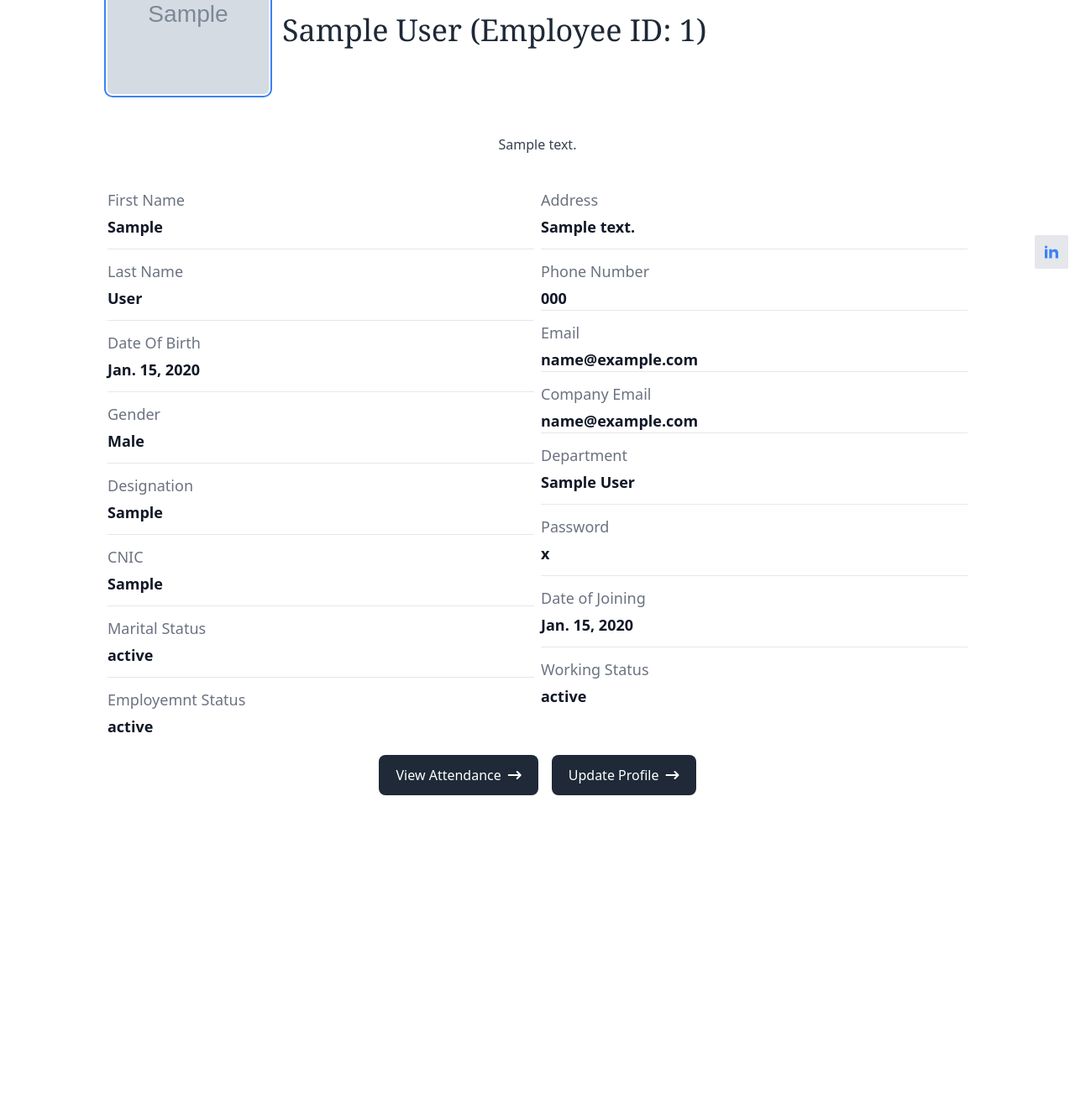
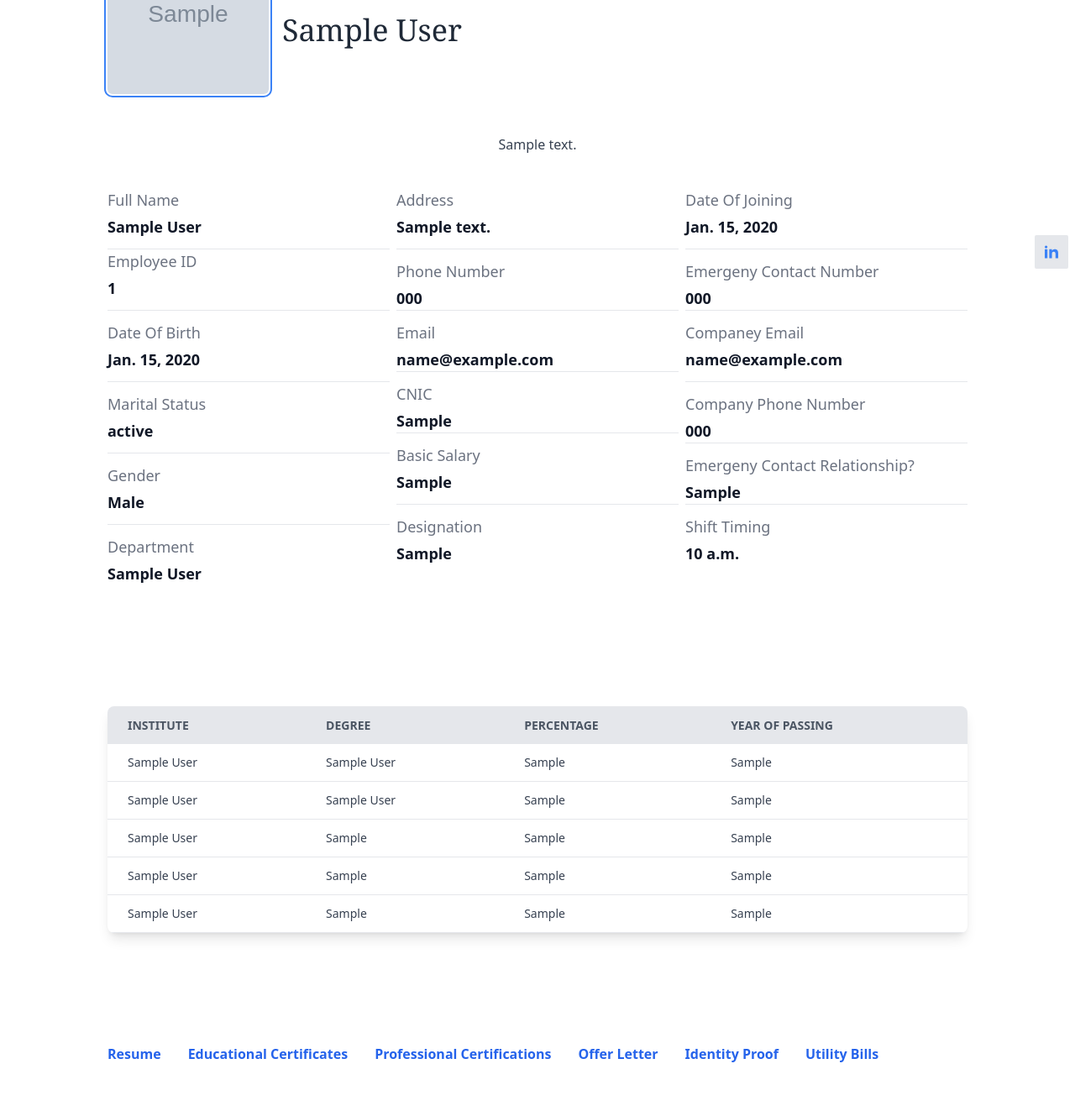
Before and after one commit to nexia-tech/HRM, a Django app: page /view-profile/1 in a window 1280 px wide. Shown: the part 400-1723 px from the top of the page at 84% size. Before the commit the page ends 1347 px from the top, so only its background shows below. Run offline with Django 5.2, Linux system fonts and the light colour scheme; a user stored in the database is signed in; tables that the repository leaves empty hold one stand-in row (values such as "Sample post"); grey boxes marked "Sample" are stand-in pictures; parts of the project's set-up code (start-up, migrations or seed data) failed here and were passed over; some libraries are stand-ins or nearby versions.

Commit message:
emplyee view profile page updated

```diff
--- a/templates/create-employee-account.html
+++ b/templates/create-employee-account.html
@@ -1,4 +1,9 @@
 {% extends 'base.html' %}
+
+{% block title %}
+Create an employee account
+{% endblock %}
+
 
 {% block style %}
   <style>
--- a/templates/view-profile.html
+++ b/templates/view-profile.html
@@ -19,15 +19,7 @@
         {% endif %}
 
         <!-- FullName -->
-        <h1 class="w-full text-left my-4 sm:mx-4 xs:pl-4 text-gray-800 dark:text-white lg:text-4xl md:text-3xl sm:text-3xl xs:text-xl font-serif">
-          {% if not employee.last_name %}
-            {{ employee.first_name }} (Employee ID: {{ employee.employee_id }})
-          {% else %}
-            {{ employee.first_name }}
-            {{ employee.last_name }}
-            (Employee ID: {{ employee.employee_id }})
-          {% endif %}
-        </h1>
+        <h1 class="w-full text-left my-4 sm:mx-4 xs:pl-4 text-gray-800 dark:text-white lg:text-4xl md:text-3xl sm:text-3xl xs:text-xl font-serif">{{ employee.name }}</h1>
       </div>
 
       <div class="xl:w-[80%] lg:w-[90%] md:w-[90%] sm:w-[92%] xs:w-[90%] mx-auto flex flex-col gap-4 items-center relative lg:-top-8 md:-top-6 sm:-top-4 xs:-top-4">
@@ -40,96 +32,192 @@
             <div class="w-full">
               <dl class="text-gray-900 divide-y divide-gray-200 dark:text-white dark:divide-gray-700">
                 <div class="flex flex-col pb-3">
-                  <dt class="mb-1 text-gray-500 md:text-lg dark:text-gray-400">First Name</dt>
-                  <dd class="text-lg font-semibold">{{ employee.first_name }}</dd>
+                  <dt class="mb-1 text-gray-500 md:text-lg dark:text-gray-400 capitalize">Full Name</dt>
+                  <dd class="text-lg font-semibold">{{ employee.name }}</dd>
                 </div>
+                <div class="flex flex-col pb-3">
+                  <dt class="mb-1 text-gray-500 md:text-lg dark:text-gray-400 capitalize">Employee ID</dt>
+                  <dd class="text-lg font-semibold">{{ employee.employee_id }}</dd>
+                </div>
+
                 <div class="flex flex-col py-3">
-                  <dt class="mb-1 text-gray-500 md:text-lg dark:text-gray-400">Last Name</dt>
-                  <dd class="text-lg font-semibold">{{ employee.last_name }}</dd>
-                </div>
-                <div class="flex flex-col py-3">
-                  <dt class="mb-1 text-gray-500 md:text-lg dark:text-gray-400">Date Of Birth</dt>
+                  <dt class="mb-1 text-gray-500 md:text-lg dark:text-gray-400 capitalize">Date Of Birth</dt>
                   <dd class="text-lg font-semibold">{{ employee.dob }}</dd>
                 </div>
                 <div class="flex flex-col py-3">
-                  <dt class="mb-1 text-gray-500 md:text-lg dark:text-gray-400">Gender</dt>
+                  <dt class="mb-1 text-gray-500 md:text-lg dark:text-gray-400 capitalize">Marital Status</dt>
+                  <dd class="text-lg font-semibold">{{ employee.martial_status }}</dd>
+                </div>
+                <div class="flex flex-col py-3">
+                  <dt class="mb-1 text-gray-500 md:text-lg dark:text-gray-400 capitalize">Gender</dt>
                   <dd class="text-lg font-semibold">{{ employee.gender }}</dd>
                 </div>
                 <div class="flex flex-col py-3">
-                  <dt class="mb-1 text-gray-500 md:text-lg dark:text-gray-400">Designation</dt>
-                  <dd class="text-lg font-semibold">{{ employee.designation }}</dd>
-                </div>
-                <div class="flex flex-col py-3">
-                  <dt class="mb-1 text-gray-500 md:text-lg dark:text-gray-400">CNIC</dt>
-                  <dd class="text-lg font-semibold">{{ employee.cnic }}</dd>
-                </div>
-
-                <div class="flex flex-col py-3">
-                  <dt class="mb-1 text-gray-500 md:text-lg dark:text-gray-400">Marital Status</dt>
-                  <dd class="text-lg font-semibold">{{ employee.martial_status }}</dd>
-                </div>
-                <div class="flex flex-col py-3">
-                  <dt class="mb-1 text-gray-500 md:text-lg dark:text-gray-400">Employemnt Status</dt>
-                  <dd class="text-lg font-semibold">{{ employee.employment_status }}</dd>
+                  <dt class="mb-1 text-gray-500 md:text-lg dark:text-gray-400 capitalize">department</dt>
+                  <dd class="text-lg font-semibold">{{ employee.department }}</dd>
                 </div>
               </dl>
             </div>
             <div class="w-full">
               <dl class="text-gray-900 divide-y divide-gray-200 dark:text-white dark:divide-gray-700">
                 <div class="flex flex-col pb-3">
-                  <dt class="mb-1 text-gray-500 md:text-lg dark:text-gray-400">Address</dt>
+                  <dt class="mb-1 text-gray-500 md:text-lg dark:text-gray-400 capitalize">Address</dt>
                   <dd class="text-lg font-semibold">{{ employee.address }}</dd>
                 </div>
 
                 <div class="flex flex-col pt-3">
-                  <dt class="mb-1 text-gray-500 md:text-lg dark:text-gray-400">Phone Number</dt>
+                  <dt class="mb-1 text-gray-500 md:text-lg dark:text-gray-400 capitalize">Phone Number</dt>
                   <dd class="text-lg font-semibold hover:text-blue-500"><a href="tel:{{ employee.phone }}">{{ employee.phone }}</a></dd>
                 </div>
                 <div class="flex flex-col pt-3">
-                  <dt class="mb-1 text-gray-500 md:text-lg dark:text-gray-400">Email</dt>
+                  <dt class="mb-1 text-gray-500 md:text-lg dark:text-gray-400 capitalize">Email</dt>
                   <dd class="text-lg font-semibold hover:text-blue-500"><a href="mailto:{{ employee.email }}">{{ employee.email }}</a></dd>
                 </div>
 
                 <div class="flex flex-col pt-3">
-                  <dt class="mb-1 text-gray-500 md:text-lg dark:text-gray-400">Company Email</dt>
-                  <dd class="text-lg font-semibold hover:text-blue-500"><a href="mailto:{{ employee.company_email }}">{{ employee.company_email }}</a></dd>
+                  <dt class="mb-1 text-gray-500 md:text-lg dark:text-gray-400 capitalize">CNIC</dt>
+                  <dd class="text-lg font-semibold hover:text-blue-500">{{ employee.cnic }}</dd>
                 </div>
                 <div class="flex flex-col py-3">
-                  <dt class="mb-1 text-gray-500 md:text-lg dark:text-gray-400">Department</dt>
-                  <dd class="text-lg font-semibold">{{ employee.department.name }}</dd>
+                  <dt class="mb-1 text-gray-500 md:text-lg dark:text-gray-400 capitalize">Basic Salary</dt>
+                  <dd class="text-lg font-semibold">{{ employee.basic_salary }}</dd>
                 </div>
                 <div class="flex flex-col py-3">
-                  <dt class="mb-1 text-gray-500 md:text-lg dark:text-gray-400">Password</dt>
-                  <dd class="text-lg font-semibold">{{ employee.active_password }}</dd>
+                  <dt class="mb-1 text-gray-500 md:text-lg dark:text-gray-400 capitalize">designation</dt>
+                  <dd class="text-lg font-semibold">{{ employee.designation }}</dd>
                 </div>
+              </dl>
+            </div>
+
+            <div class="w-full">
+              <dl class="text-gray-900 divide-y divide-gray-200 dark:text-white dark:divide-gray-700">
+                <div class="flex flex-col pb-3">
+                  <dt class="mb-1 text-gray-500 md:text-lg dark:text-gray-400 capitalize">Date of Joining</dt>
+                  <dd class="text-lg font-semibold hover:text-blue-500">{{ employee.doj }}</dd>
+                </div>
+
+                <div class="flex flex-col pt-3">
+                  <dt class="mb-1 text-gray-500 md:text-lg dark:text-gray-400 capitalize">Emergeny contact number</dt>
+                  <dd class="text-lg font-semibold hover:text-blue-500"><a href="tel:{{ employee.emergency_contact_number }}">{{ employee.emergency_contact_number }}</a></dd>
+                </div>
+
                 <div class="flex flex-col py-3">
-                  <dt class="mb-1 text-gray-500 md:text-lg dark:text-gray-400">Date of Joining</dt>
-                  <dd class="text-lg font-semibold">{{ employee.doj }}</dd>
+                  <dt class="mb-1 text-gray-500 md:text-lg dark:text-gray-400 capitalize">Companey Email</dt>
+                  <dd class="text-lg font-semibold">{{ employee.company_email }}</dd>
                 </div>
-                <div class="flex flex-col py-3">
-                  <dt class="mb-1 text-gray-500 md:text-lg dark:text-gray-400">Working Status</dt>
-                  <dd class="text-lg font-semibold">{{ employee.working_status }}</dd>
+
+                <div class="flex flex-col pt-3">
+                  <dt class="mb-1 text-gray-500 md:text-lg dark:text-gray-400 capitalize">Company phone number</dt>
+                  <dd class="text-lg font-semibold hover:text-blue-500"><a href="tel:{{ employee.company_phone_number }}">{{ employee.company_phone_number }}</a></dd>
+                </div>
+
+                <div class="flex flex-col pt-3">
+                  <dt class="mb-1 text-gray-500 md:text-lg dark:text-gray-400 capitalize">Emergeny Contact Relationship?</dt>
+                  <dd class="text-lg font-semibold hover:text-blue-500">{{ employee.emergency_contact_relationship }}</dd>
+                </div>
+
+                <div class="flex flex-col pt-3">
+                  <dt class="mb-1 text-gray-500 md:text-lg dark:text-gray-400 capitalize">shift timing</dt>
+                  <dd class="text-lg font-semibold hover:text-blue-500">{{ employee.shift_timings }}</dd>
                 </div>
               </dl>
             </div>
           </div>
+        </div>
 
-          <div id="social" class="flex flex-wrap justify-center items-center gap-4 text-center">
-            <a href="{% url 'employees-report' employee.id %}" class="bg-gray-800 text-center rounded-lg px-5 py-3 w-54 flex items-center gap-2 text-white">
-              <span>View Attendance</span>
-              <i class="fa-solid fa-arrow-right-long"></i>
-            </a>
-            {% comment %} <a href="{% url 'thumb-attendance' employee.id %}" class="bg-gray-800 text-center rounded-lg px-5 py-3 w-54 flex items-center gap-2 text-white">
-              <span>Thumb Attendance</span>
-              <i class="fa-solid fa-arrow-right-long"></i>
-            </a> {% endcomment %}
-            <a href="{% url 'update-profile' employee.id %}" class="bg-gray-800 text-center rounded-lg px-5 py-3 w-54 flex items-center gap-2 text-white">
-              <span>Update Profile</span>
-              <i class="fa-solid fa-arrow-right-long"></i>
-            </a>
+        <div class="w-full my-auto py-6">
+          <h1 class="text-4xl text-white font-bold mb-7">Education Information</h1>
+          <table class="min-w-full bg-white rounded-lg overflow-hidden shadow-lg">
+            <thead>
+              <tr class="bg-gray-200 text-gray-600 text-left uppercase text-sm leading-normal">
+                <th class="py-3 px-6">Institute</th>
+                <th class="py-3 px-6">Degree</th>
+                <th class="py-3 px-6">Percentage</th>
+                <th class="py-3 px-6">Year of Passing</th>
+              </tr>
+            </thead>
+            <tbody id="data-table" class="text-gray-700 text-sm font-light">
+              {% if employee.schoool_name %}
+                <tr class="border-b border-gray-200 hover:bg-gray-100">
+                  <td class="py-3 px-6">{{ employee.schoool_name }}</td>
+                  <td class="py-3 px-6">{{ employee.school_major_subject }}</td>
+                  <td class="py-3 px-6">{{ employee.school_grade }}</td>
+                  <td class="py-3 px-6">{{ employee.school_year_graduation }}</td>
+                </tr>
+              {% endif %}
+              {% if employee.college_name %}
+                <tr class="border-b border-gray-200 hover:bg-gray-100">
+                  <td class="py-3 px-6">{{ employee.college_name }}</td>
+                  <td class="py-3 px-6">{{ employee.college_major_subject }}</td>
+                  <td class="py-3 px-6">{{ employee.college_grade }}</td>
+                  <td class="py-3 px-6">{{ employee.college_year_graduation }}</td>
+                </tr>
+              {% endif %}
+              {% if employee.undergraduate_name %}
+                <tr class="border-b border-gray-200 hover:bg-gray-100">
+                  <td class="py-3 px-6">{{ employee.undergraduate_name }}</td>
+                  <td class="py-3 px-6">{{ employee.undergraduate_degree }}</td>
+                  <td class="py-3 px-6">{{ employee.undergraduate_grade }}</td>
+                  <td class="py-3 px-6">{{ employee.undergraduate_graduation_year }}</td>
+                </tr>
+              {% endif %}
+
+              {% if employee.master_name %}
+                <tr class="border-b border-gray-200 hover:bg-gray-100">
+                  <td class="py-3 px-6">{{ employee.master_name }}</td>
+                  <td class="py-3 px-6">{{ employee.master_degree }}</td>
+                  <td class="py-3 px-6">{{ employee.master_grade }}</td>
+                  <td class="py-3 px-6">{{ employee.master_graduation_year }}</td>
+                </tr>
+              {% endif %}
+
+              {% if employee.phd_name %}
+                <tr class="border-b border-gray-200 hover:bg-gray-100">
+                  <td class="py-3 px-6">{{ employee.phd_name }}</td>
+                  <td class="py-3 px-6">{{ employee.phd_degree }}</td>
+                  <td class="py-3 px-6">{{ employee.phd_dissertation }}</td>
+                  <td class="py-3 px-6">{{ employee.phd_graduation_year }}</td>
+                </tr>
+              {% endif %}
+            </tbody>
+          </table>
+        </div>
+
+        <div class="w-full my-auto py-6">
+          <h1 class="text-4xl text-white font-bold mb-7">Documents Detail</h1>
+          <div class="flex items-center space-x-8">
+            {% if employee.resume %}
+              <p class="text-base text-blue-600 hover:underline font-bold">
+                <a href="{{ employee.resume.url }}" download="{{ employee.resume }}">Resume</a>
+              </p>
+            {% endif %}
+            {% if employee.educational_certificates %}
+              <p class="text-base text-blue-600 hover:underline font-bold">
+                <a href="{{ employee.educational_certificates.url }}" download="{{ employee.educational_certificates }}">Educational Certificates</a>
+              </p>
+            {% endif %}
+            {% if employee.professional_certifications %}
+              <p class="text-base text-blue-600 hover:underline font-bold">
+                <a href="{{ employee.professional_certifications.url }}" download="{{ employee.professional_certifications }}">Professional Certifications</a>
+              </p>
+            {% endif %}
+            {% if employee.offer_letter %}
+              <p class="text-base text-blue-600 hover:underline font-bold">
+                <a href="{{ employee.offer_letter.url }}" download="{{ employee.offer_letter }}">Offer Letter</a>
+              </p>
+            {% endif %}
+            {% if employee.identity_proof %}
+              <p class="text-base text-blue-600 hover:underline font-bold">
+                <a href="{{ employee.identity_proof.url }}" download="{{ employee.identity_proof }}">Identity Proof</a>
+              </p>
+            {% endif %}
+            {% if employee.utility_bills %}
+              <p class="text-base text-blue-600 hover:underline font-bold">
+                <a href="{{ employee.utility_bills.url }}" download="{{ employee.utility_bills }}">Utility Bills</a>
+              </p>
+            {% endif %}
           </div>
         </div>
-
         <!-- Social Links -->
         <div class="fixed right-2 bottom-20 flex flex-col rounded-sm bg-gray-200 text-gray-500 dark:bg-gray-200/80 dark:text-gray-700 hover:text-gray-600 hover:dark:text-gray-400">
           <a href="{{ employee.linkedin_profile }}">
--- a/users/admin.py
+++ b/users/admin.py
@@ -15,11 +15,11 @@ class HRMAdminSite(AdminSite):
 hrm_admin = HRMAdminSite(name='hrm_admin')
 
 class UserAdmin(ImportExportModelAdmin,admin.ModelAdmin):
-    list_display = ['username','email','phone','shift_duration_hours']
+    list_display = ['username','email','phone','shift_duration_hours','employee_id']
     autocomplete_fields = ['department']
     filter_horizontal = ['user_permissions']
-    list_filter = ['department']
-    search_fields = ['email','username','phone']
+    list_filter = ['department','gender']
+    search_fields = ['email','username','phone','employee_id']
 
 admin.site.register(User,UserAdmin)
 
```
Also changed, not shown: templates/applicant-profile.html (+11 -0 lines), config/media/educational_certificates/footer-image.png (added), config/media/professional_certifications/OIP_6.jpeg (added), config/media/resume/blog-side-image.png (added), 1 other file.
